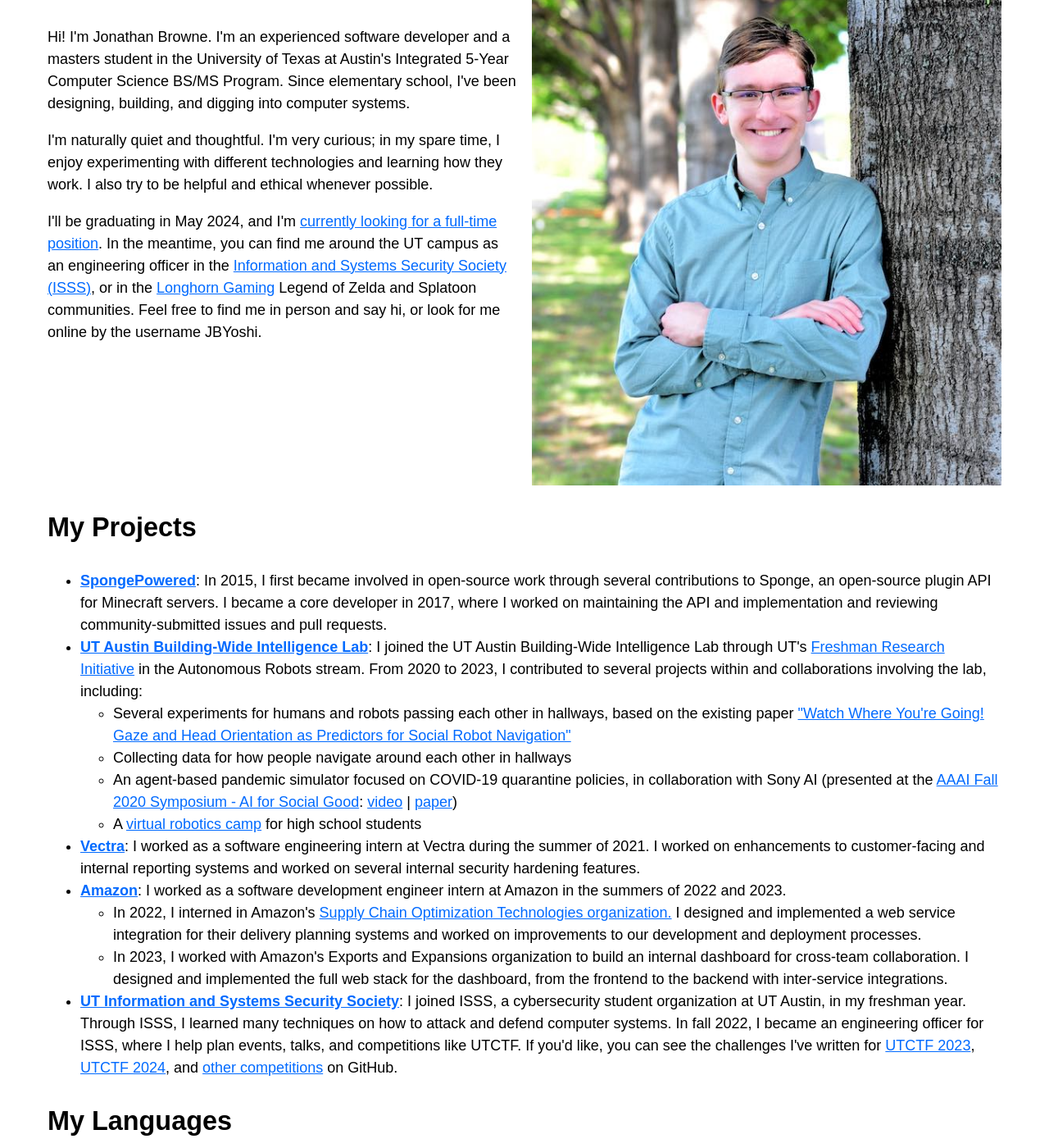
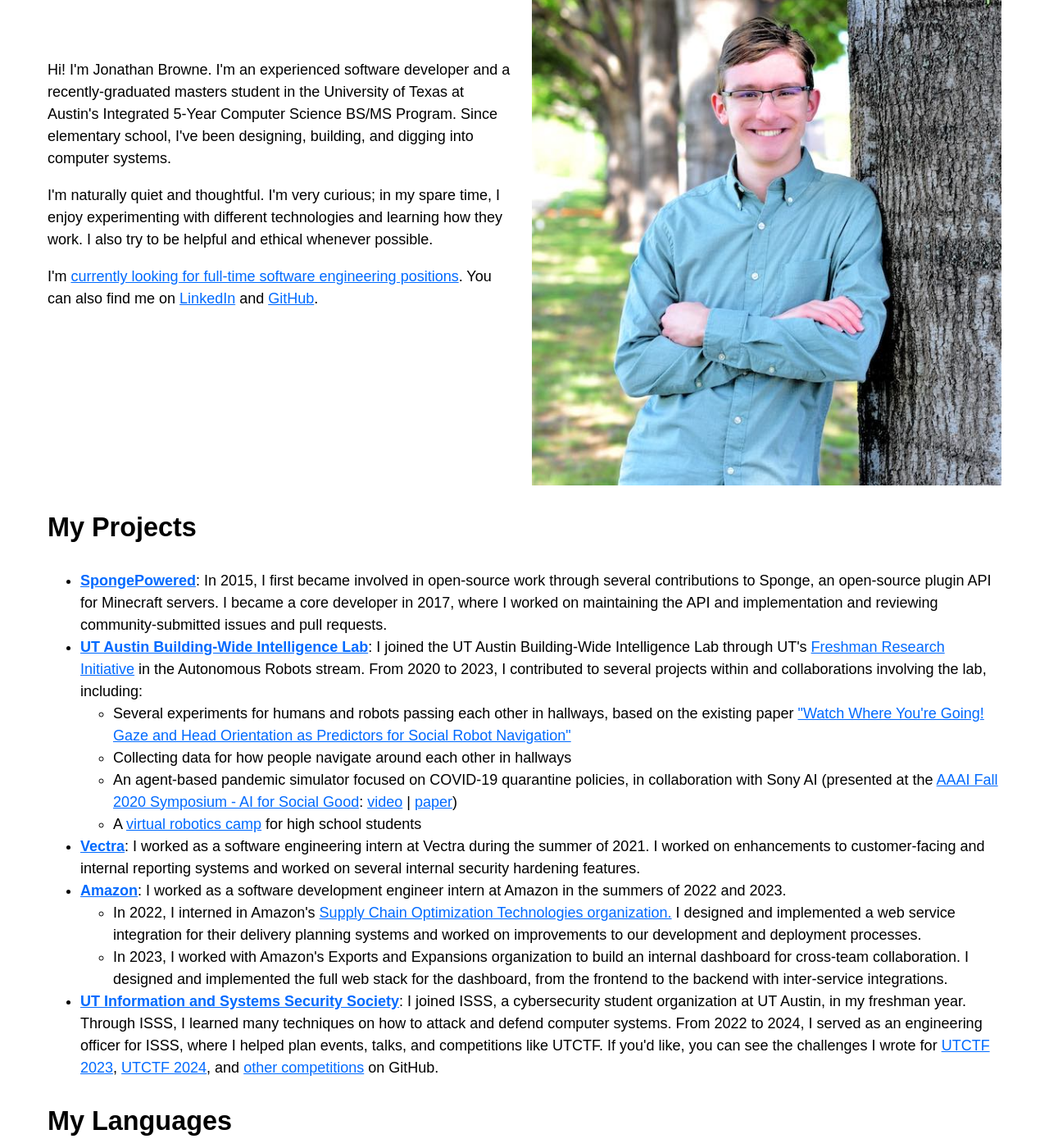
Before and after one commit to JBYoshi/jbyoshi.github.io, a Jekyll site: the page built from index.html, in a window 1280 px wide and 1400 px high, scrolled down 239 px. Shown: the whole window at 82% size. Built offline with Jekyll 4.4.1, drawn with Linux system fonts in a browser that asks for light colours; comment, search, counter and statistics services are not loaded.

Commit message:
Changes for if I graduate before accepting a job offer.

```diff
--- a/index.html
+++ b/index.html
@@ -18,7 +18,7 @@ relme: true
 
 <div class="left-column">
 <p>
-    Hi! I'm Jonathan Browne. I'm an experienced software developer and a masters student in the
+    Hi! I'm Jonathan Browne. I'm an experienced software developer and a recently-graduated masters student in the
     University of Texas at Austin's Integrated 5-Year Computer Science BS/MS Program. Since elementary
     school, I've been designing, building, and digging into computer systems.
 </p>
@@ -30,11 +30,9 @@ relme: true
 </p>
 
 <p>
-    I'll be graduating in May 2024, and I'm <a href="/contact">currently looking for a full-time position</a>.
-    In the meantime, you can find me around the UT campus as an engineering officer in the
-    <a href="https://isss.io">Information and Systems Security Society (ISSS)</a>, or in the
-    <a href="https://linktr.ee/longhorngaming">Longhorn Gaming</a> Legend of Zelda and Splatoon communities.
-    Feel free to find me in person and say hi, or look for me online by the username JBYoshi.
+    I'm <a href="/contact">currently looking for full-time software engineering positions</a>.
+    You can also find me on <a href="https://www.linkedin.com/in/jonathan-browne/">LinkedIn</a>
+    and <a href="https://github.com/JBYoshi/">GitHub</a>.
 </p>
 
 </div>
@@ -99,9 +97,9 @@ relme: true
         <li>
             <b><a href="https://isss.io">UT Information and Systems Security Society</a></b>: I joined
             ISSS, a cybersecurity student organization at UT Austin, in my freshman year. Through ISSS,
-            I learned many techniques on how to attack and defend computer systems. In fall 2022, I became
-            an engineering officer for ISSS, where I help plan events, talks, and competitions like UTCTF. If you'd like,
-            you can see the challenges I've written for
+            I learned many techniques on how to attack and defend computer systems. From 2022 to 2024, I served as
+            an engineering officer for ISSS, where I helped plan events, talks, and competitions like UTCTF. If you'd like,
+            you can see the challenges I wrote for
             <a href="https://github.com/utisss/UTCTF-23">UTCTF 2023</a>, <a href="https://github.com/utisss/UTCTF-24">UTCTF 2024</a>,
             and <a href="https://github.com/utisss/ctf">other competitions</a> on GitHub.
         </li>
```
